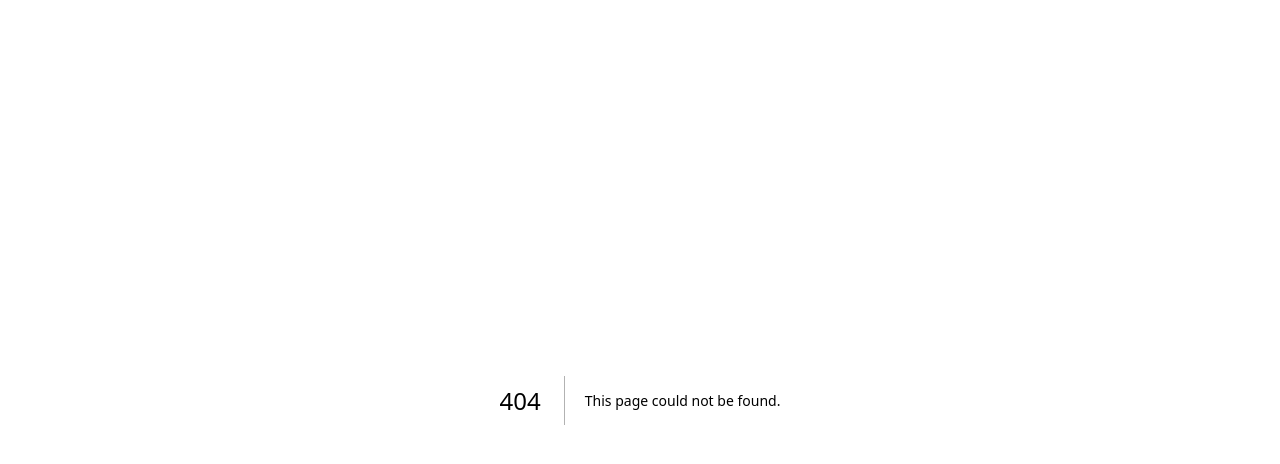
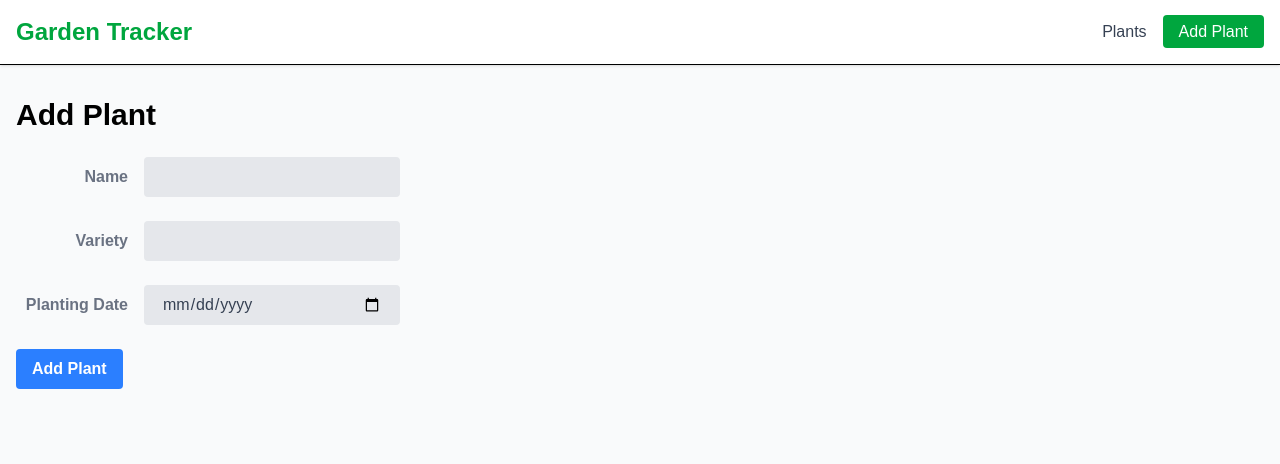
Before and after one commit to Kwieto/gardentracker, a Next.js app in the folder frontend/: page /plants/add in a window 1280 px wide. Before the commit this address had no page. Shown: the top 464 px of the page. Built offline with nearby package versions, Linux system fonts and the light colour scheme.

Commit message:
Adds the ability to add plants and see them in the overview

```diff
--- /dev/null
+++ b/frontend/app/components/BaseLayout.tsx
@@ -0,0 +1,28 @@
+import Link from 'next/link';
+
+export default function BaseLayout({ children }: { children: React.ReactNode }) {
+  return (
+    <div className="min-h-screen bg-gray-50 text-black">
+      <nav className="bg-white shadow-sm border-b">
+        <div className="container mx-auto px-4 py-4">
+          <div className="flex items-center justify-between">
+            <Link href="/" className="text-2xl font-bold text-green-600">
+              Garden Tracker
+            </Link>
+            <div className="space-x-4">
+              <Link href="/plants" className="text-gray-700 hover:text-green-600">
+                Plants
+              </Link>
+              <Link href="/plants/add" className="bg-green-600 text-white px-4 py-2 rounded hover:bg-green-700">
+                Add Plant
+              </Link>
+            </div>
+          </div>
+        </div>
+      </nav>
+      <main className="container mx-auto px-4 py-8">
+        {children}
+      </main>
+    </div>
+  );
+}
--- a/frontend/app/layout.tsx
+++ b/frontend/app/layout.tsx
@@ -1,11 +1,6 @@
-'use client';
-
 import type { Metadata } from "next";
 import { Geist, Geist_Mono } from "next/font/google";
-
-import { ApolloProvider } from '@apollo/client/react';
-import client from './lib/apollo-client';
-
+import { Providers } from "./providers";
 import "./globals.css";
 
 const geistSans = Geist({
@@ -33,9 +28,9 @@ export default function RootLayout({
       <body
         className={`${geistSans.variable} ${geistMono.variable} antialiased`}
       >
-        <ApolloProvider client={client}>
+        <Providers>
           {children}
-        </ApolloProvider>
+        </Providers>
       </body>
     </html>
   );
--- /dev/null
+++ b/frontend/app/plants/add/page.tsx
@@ -0,0 +1,82 @@
+'use client';
+
+import { useRouter } from 'next/navigation';
+import { useMutation } from '@apollo/client/react';
+import { useState } from 'react';
+
+import { CREATE_PLANT, GET_PLANTS } from '../queries';
+import BaseLayout from '@/app/components/BaseLayout';
+
+
+export default function AddPlantPage() {
+  const router = useRouter();
+  const [name, setName] = useState('');
+  const [variety, setVariety] = useState('');
+  const [plantingDate, setPlantingDate] = useState('');
+
+  const [createPlant, { loading, error }] = useMutation(CREATE_PLANT, {
+    refetchQueries: [{ query: GET_PLANTS }],
+  });
+
+  const handleSubmit = async (e: React.FormEvent) => {
+    e.preventDefault();
+
+    await createPlant({
+      variables: {
+        input: {
+          name,
+          variety: variety || null,
+          plantingDate,
+          status: 'PLANTED',
+        },
+      },
+    });
+
+    router.push('/plants');
+  };
+
+  return (
+    <BaseLayout>
+      <h1 className="text-3xl font-bold mb-6">Add Plant</h1>
+      <form className="w-full max-w-sm" onSubmit={handleSubmit}>
+        <div className="md:flex md:items-center mb-6">
+          <div className="md:w-1/3">
+            <label className="block text-gray-500 font-bold md:text-right mb-1 md:mb-0 pr-4" htmlFor="name">
+              Name
+            </label>
+          </div>
+          <div className="md:w-2/3">
+            <input className="bg-gray-200 appearance-none border-2 border-gray-200 rounded w-full py-2 px-4 text-gray-700 leading-tight focus:outline-none focus:bg-white focus:border-purple-500" id="name" name="name" type="text" value={name} onChange={(e) => setName(e.target.value)} required/>
+          </div>
+        </div>
+
+        <div className="md:flex md:items-center mb-6">
+          <div className="md:w-1/3">
+            <label className="block text-gray-500 font-bold md:text-right mb-1 md:mb-0 pr-4" htmlFor="variety">
+              Variety
+            </label>
+          </div>
+          <div className="md:w-2/3">
+            <input className="bg-gray-200 appearance-none border-2 border-gray-200 rounded w-full py-2 px-4 text-gray-700 leading-tight focus:outline-none focus:bg-white focus:border-purple-500" id="variety" name="variety" type="text" value={variety} onChange={(e) => setVariety(e.target.value)}/>
+          </div>
+        </div>
+
+        <div className="md:flex md:items-center mb-6">
+          <div className="md:w-1/3">
+            <label className="block text-gray-500 font-bold md:text-right mb-1 md:mb-0 pr-4" htmlFor="plantingDate">
+              Planting Date
+            </label>
+          </div>
+          <div className="md:w-2/3">
+            <input className="bg-gray-200 appearance-none border-2 border-gray-200 rounded w-full py-2 px-4 text-gray-700 leading-tight focus:outline-none focus:bg-white focus:border-purple-500" id="plantingDate" name="plantingDate" type="date" value={plantingDate} onChange={(e) => setPlantingDate(e.target.value)}/>
+          </div>
+        </div>
+
+        <button className="bg-blue-500 hover:bg-blue-700 text-white font-bold py-2 px-4 rounded focus:outline-none focus:shadow-outline" type="submit" disabled={loading}>
+          {loading ? 'Adding...' : 'Add Plant'}
+        </button>
+        {error && <p>Error: {error.message}</p>}
+      </form>
+    </BaseLayout>
+  );
+}
--- /dev/null
+++ b/frontend/app/plants/page.tsx
@@ -0,0 +1,28 @@
+'use client';
+
+import { useQuery } from '@apollo/client/react';
+import type { Plant } from './types';
+import { GET_PLANTS } from './queries';
+import BaseLayout from '../components/BaseLayout';
+
+export default function PlantsPage() {
+  const { loading, error, data } = useQuery<{ plants: Plant[] }>(GET_PLANTS);
+
+  if (loading) return <p>Loading...</p>;
+  if (error) return <p>Error: {error.message}</p>;
+
+  return (
+    <BaseLayout>
+      <h1 className="text-3xl font-bold mb-6">My Plants</h1>
+      <ul className="space-y-4">
+        {data?.plants.map((plant) => (
+          <li key={plant.id} className="p-4 border rounded-lg shadow">
+            <span className="font-semibold">{plant.name}</span>
+            {plant.variety && <span className="text-600"> - {plant.variety}</span>}
+            <span className="ml-2 text-sm bg-green-100 px-2 py-1 rounded">{plant.status}</span>
+          </li>
+        ))}
+      </ul>
+    </BaseLayout>
+  );
+}
--- /dev/null
+++ b/frontend/app/plants/queries.ts
@@ -0,0 +1,24 @@
+import { gql } from '@apollo/client';
+
+export const GET_PLANTS = gql`
+  query GetPlants {
+    plants {
+      id
+      name
+      variety
+      plantingDate
+      status
+    }
+  }
+`;
+
+export const CREATE_PLANT = gql`
+  mutation CreatePlant($input: PlantInput!) {
+    createPlant(input: $input) {
+      id
+      name
+      variety
+      status
+    }
+  }
+`;
--- /dev/null
+++ b/frontend/app/providers.tsx
@@ -0,0 +1,12 @@
+'use client';
+
+import { ApolloProvider } from '@apollo/client/react';
+import client from './lib/apollo-client';
+
+export function Providers({ children }: { children: React.ReactNode }) {
+  return (
+    <ApolloProvider client={client}>
+      {children}
+    </ApolloProvider>
+  );
+}
```
Also changed, not shown: frontend/app/plants/types.d.ts (added, +7 -0 lines), 1 other file (tests, documents, lock files or other folders).
